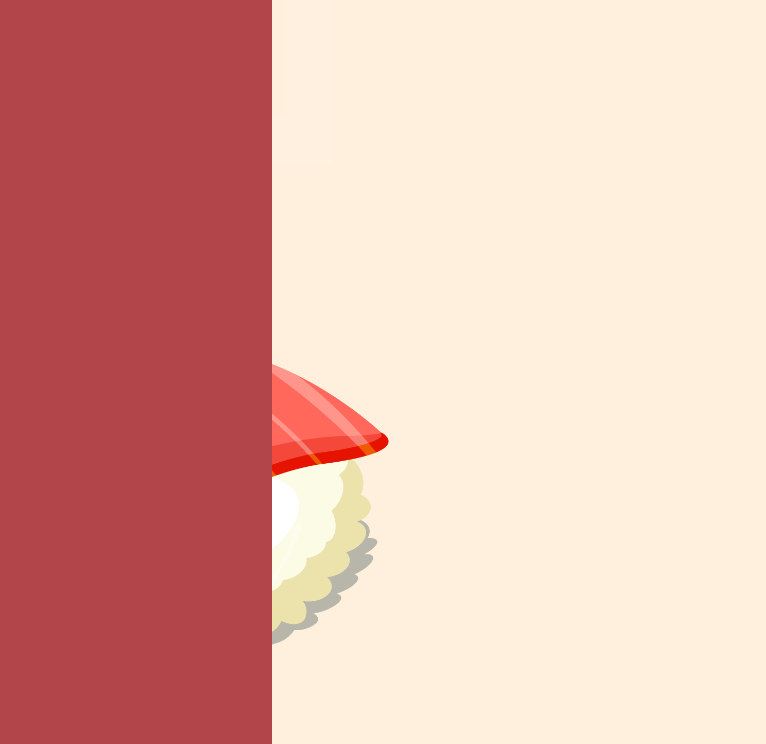
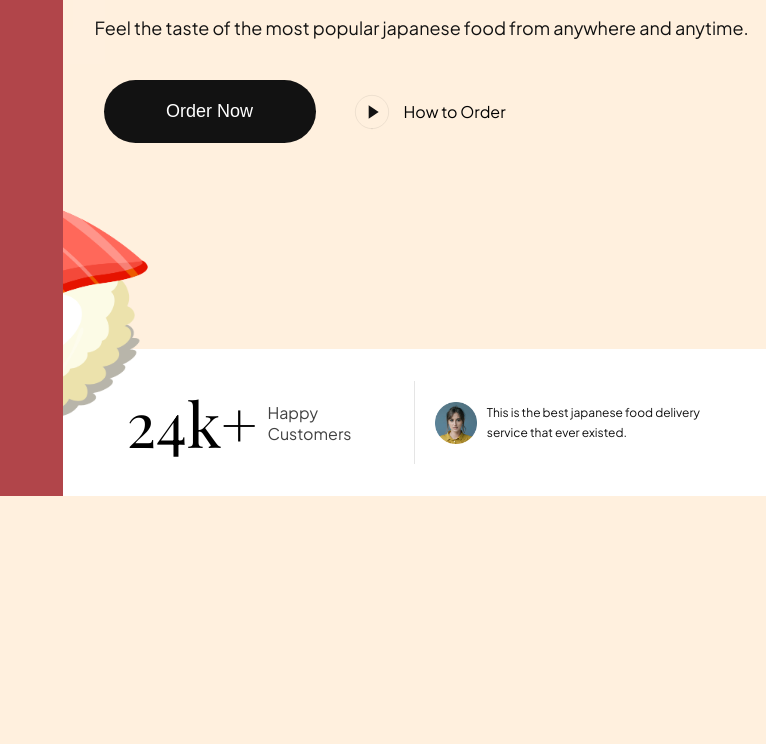
Before and after one commit to Rajiv620019/sushi, a website built with Vite: page index.html in a window 1280 px wide. Shown: the part 327-1071 px from the top of the page, without its empty margins (514-1280 px from the left). After the commit the page ends 823 px from the top, so only its background shows below. Built offline with nearby package versions, Linux system fonts and the light colour scheme.

Commit message:
css for buttons, customers and review

```diff
--- a/css/sections/hero.css
+++ b/css/sections/hero.css
@@ -25,3 +25,127 @@
     background-color: var(--primary-color);
     z-index: 1;
 }
+
+.hero-image h2 {
+    position: absolute;
+    bottom: 0;
+    padding: 20px;
+    font-family: var(--playfair-display);
+    font-weight: 700;
+    font-size: 120px;
+    line-height: 138px;
+    color: #fff;
+}
+
+.hero-content {
+    flex: 1.22;
+    display: flex;
+    justify-content: space-between;
+    flex-direction: column;
+}
+.hero-content-info h1 {
+    font-size: 80px;
+    font-weight: 600px;
+    font-family: var(--playfair-display);
+    color: var(--secondary-color);
+}
+
+.hero-content-info p {
+    margin: 32px 0 0 32px;
+    font-family: var(--plus-jakarta-sans);
+    color: var(--secondary-color);
+    font-size: 18px;
+    font-weight: 400;
+}
+
+.hero-content__buttons {
+    margin: 41px 0 0 41px;
+    display: flex;
+    flex-wrap: wrap;
+    gap: 36px;
+}
+
+.hero-content__order-button {
+    padding: 20px;
+    border-radius: 36px;
+    min-width: 212px;
+    outline: none;
+    border: none;
+    background-color: var(--secondary-color);
+    cursor: pointer;
+    color: #fff;
+    font-size: 18px;
+    line-height: 23px;
+}
+
+.hero-content__play-button {
+    border: none;
+    outline: none;
+    background: transparent;
+    display: flex;
+    align-items: center;
+    font-size: 16px;
+    line-height: 19px;
+    color: var(--black-200);
+    font-family: var(--plus-jakarta-sans);
+    cursor: pointer;
+}
+
+.hero-content__play-button img {
+    margin-right: 12px;
+    width: 40px;
+    height: 46px;
+    object-fit: contain;
+}
+
+.hero-content__testimonial {
+    padding: 32px 64px;
+    display: flex;
+    flex-wrap: wrap;
+    gap: 20px;
+    background-color: var(--color-white);
+}
+
+.hero-content__customer {
+    flex: 1;
+    gap: 10px;
+}
+
+.hero-content__customer h4 {
+    font-size: 62px;
+    font-weight: 400;
+    font-family: var(--playfair-display);
+}
+
+.hero-content__customer p {
+    font-size: 16px;
+    font-weight: 400;
+    font-family: var(--plus-jakarta-sans);
+    color: var(--secondary-color);
+    opacity: 0.8;
+}
+
+.hero-content__review {
+    flex: 1;
+    display: flex;
+    align-items: center;
+    gap: 10px;
+    padding-left: 20px;
+    border-left: 1px solid rgba(2, 2, 2, 0.1);
+    min-width: 200px;
+}
+
+.hero-content__review img {
+    width: 42px;
+    height: 42px;
+    object-fit: contain;
+}
+
+.hero-content__review p {
+    font-size: 12px;
+    font-weight: 400;
+    line-height: 20px;
+    font-family: var(--plus-jakarta-sans);
+    color: var(--secondary-color);
+    opacity: 1;
+}
--- a/index.html
+++ b/index.html
@@ -74,7 +74,19 @@
                     <button class="hero-content__order-button">Order Now</button>
                     <button class="hero-content__play-button">
                         <img src="assets/play-circle.svg" alt="play"/>
-                    </button>
+                    How to Order</button>
+                </div>
+            </div>
+
+            <div class="hero-content__testimonial">
+                <div class="hero-content__customer flex-center">
+                    <h4>24<span>k+</span></h4>
+                    <p>Happy Customers</p>
+                </div>
+
+                <div class="hero-content__review">
+                    <img src="assets/user.png" alt="user"/>
+                    <p>This is the best japanese food delivery service that ever existed.</p>
                 </div>
             </div>
         </div>
```
